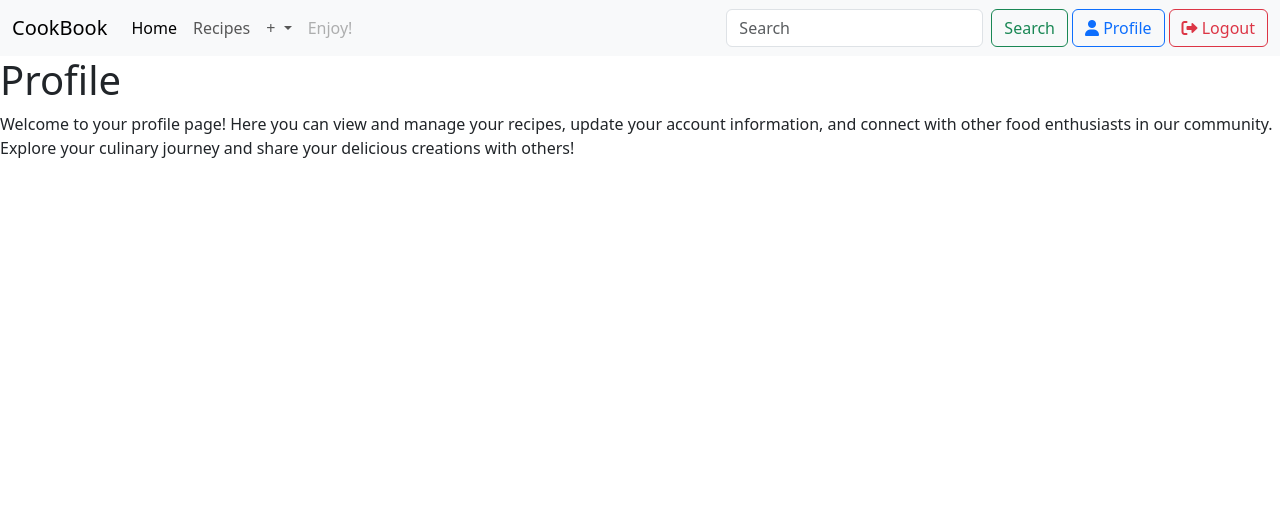
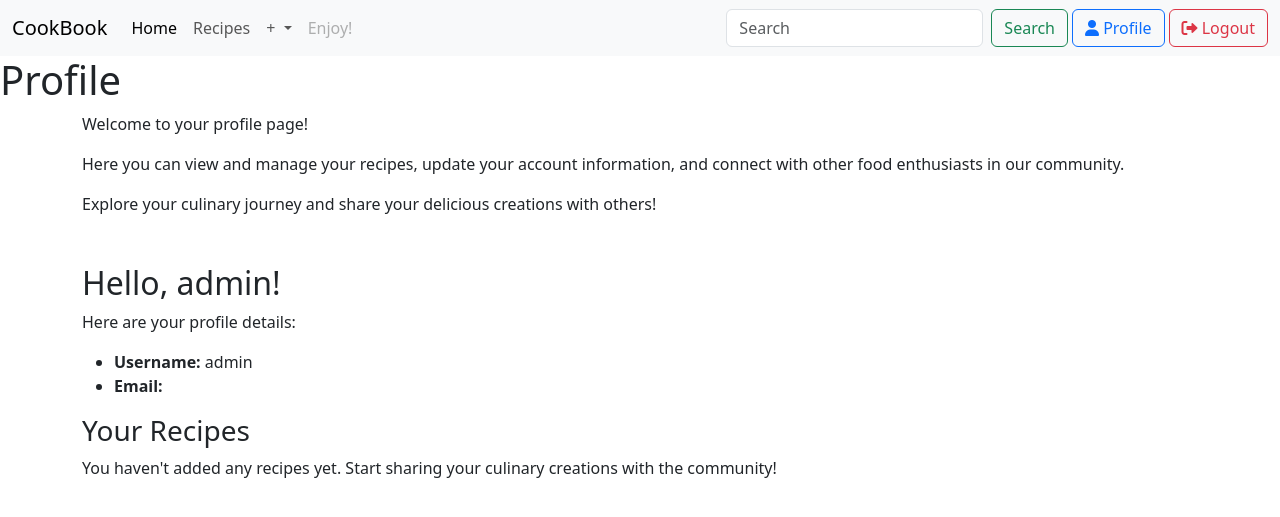
Before and after one commit to Jaggerjazz/Social-crud-project, a Django app: page /profile/ in a window 1280 px wide. Shown: the top 517 px of the page. Run offline with Django 4.2, Linux system fonts and the light colour scheme; a user stored in the database is signed in.

Commit message:
worked on profile

```diff
--- a/recipeApp/templates/profile.html
+++ b/recipeApp/templates/profile.html
@@ -1,5 +1,29 @@
 {% extends 'base.html' %}
 {% block content %}
     <h1>Profile</h1>
-    <p>Welcome to your profile page! Here you can view and manage your recipes, update your account information, and connect with other food enthusiasts in our community. Explore your culinary journey and share your delicious creations with others!</p>
-{% endblock %}
+    <div class="container mt-2">
+        <p>Welcome to your profile page!<p>
+        <p>Here you can view and manage your recipes, update your account information, and connect with other food enthusiasts in our community.<p>
+        <p>Explore your culinary journey and share your delicious creations with others!</p>
+    </div>
+    <div class="container mt-5">
+        <h2>Hello, {{ user.username }}!</h2>
+        <p>Here are your profile details:</p>
+        <ul>
+            <li><strong>Username:</strong> {{ user.username }}</li>
+            <li><strong>Email:</strong> {{ user.email }}</li>
+            <!-- Add more profile details as needed -->
+        </ul>
+        <h3>Your Recipes</h3>
+        {% if recipes %}
+            <ul>
+                {% for recipe in recipes %}
+                    <li>{{ recipe.title }}</li>
+                {% endfor %}
+            </ul>
+        {% else %}
+            <p>You haven't added any recipes yet. Start sharing your culinary creations with the community!</p>
+        {% endif %}
+    </div>
+
+    {% endblock %}
--- a/recipeApp/views.py
+++ b/recipeApp/views.py
@@ -31,5 +31,9 @@ def profile(request):
 	return render(request, 'profile.html', {})
 
 @login_required
+def add_recipe(request):
+	return render(request, 'add_recipe.html', {})
+
+@login_required
 def logout(request):
 	return render(request, 'logout.html', {})
```
Also changed, not shown: db.sqlite3.
